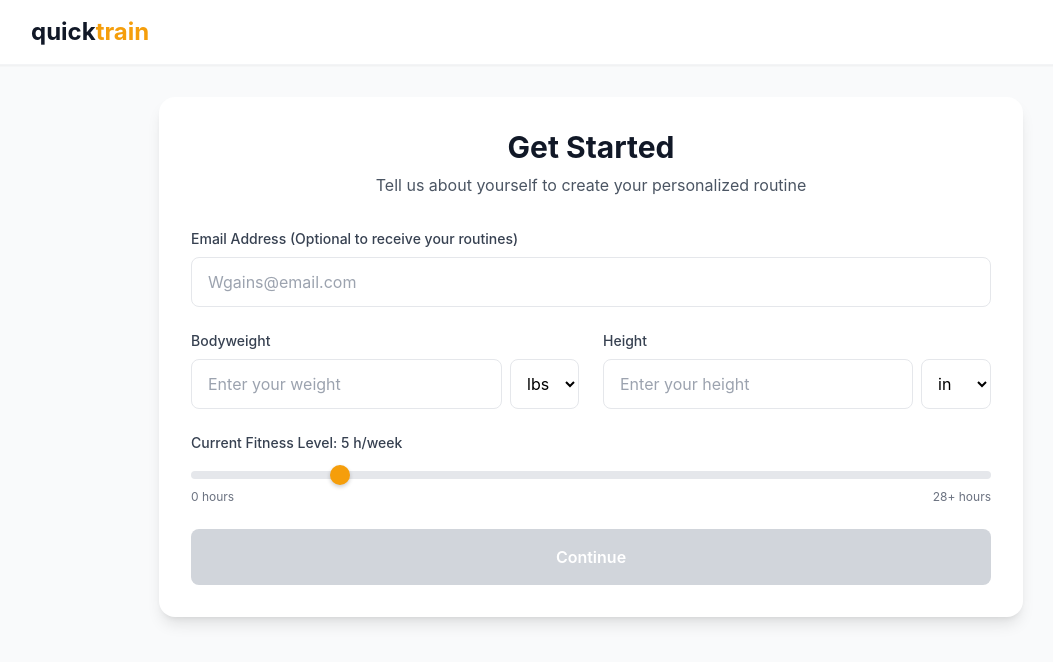
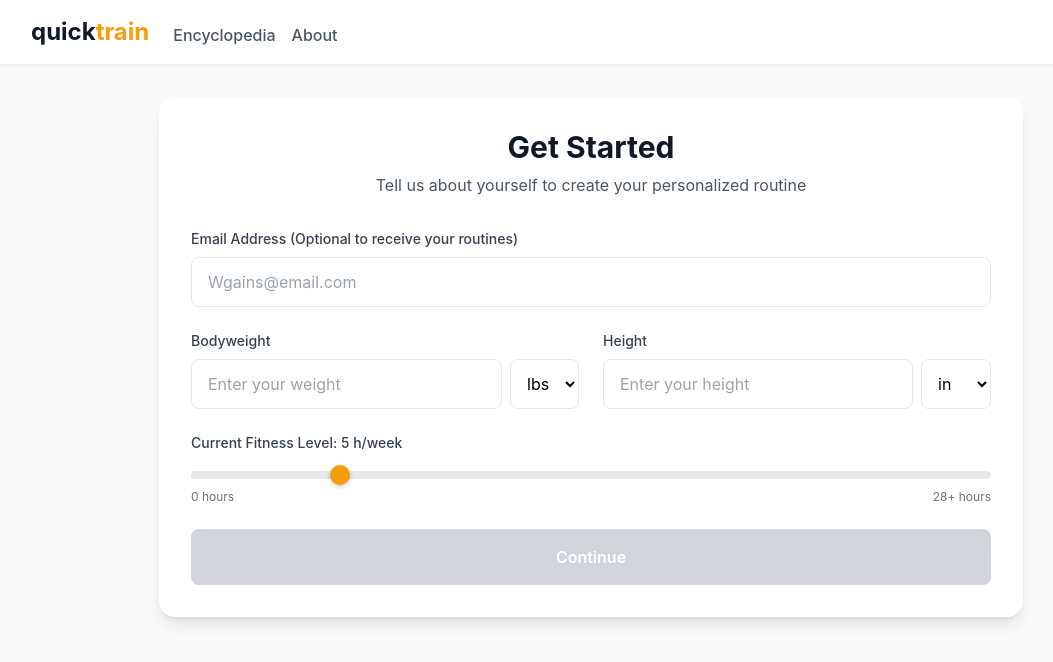
Before and after one commit to yourlocaljosh/quicktrain, a React (Vite) app: page / in a window 1280 px wide. Shown: the top 662 px of the page, without its empty margins (49-1102 px from the left). Built offline with nearby package versions, Linux system fonts and the light colour scheme.

Commit message:
Add Encyclopedia and About buttons

```diff
--- a/src/app.jsx
+++ b/src/app.jsx
@@ -1,5 +1,6 @@
 import React, { useState } from 'react';
 import { motion, AnimatePresence } from 'framer-motion';
+import { useNavigate } from 'react-router-dom';
 
 const App = () => {
   const [currentStep, setCurrentStep] = useState(1);
@@ -12,6 +13,8 @@ const App = () => {
     fitnessLevel: 5
   });
   const [selectedGoal, setSelectedGoal] = useState('');
+
+  const navigate = useNavigate();
 
   const handleInputChange = (field, value) => {
     setUserData(prev => ({
@@ -55,11 +58,28 @@ const App = () => {
   return (
     <div className="min-h-screen bg-gray-50">
       <header className="bg-white shadow-sm border-b border-gray-100">
-        <div className="max-w-6xl mx-auto px-4 py-4">
-          <h1 className="text-2xl font-bold text-gray-900">
+        <div className="max-w-6xl mx-auto px-4 py-4 flex items-center justify-start">
+          <h1
+            className="text-2xl font-bold text-gray-900 cursor-pointer flex-shrink-0"
+            onClick={() => navigate('/')}
+          >
             <span className="text-gray-900">quick</span>
             <span className="text-amber-500">train</span>
           </h1>
+          <nav className="flex space-x-4 ml-6 mt-1.5">
+            <button
+              onClick={() => navigate('/encyclopedia')}
+              className="text-gray-600 hover:text-amber-500 transition-colors duration-300 font-medium"
+            >
+              Encyclopedia
+            </button>
+            <button
+              onClick={() => navigate('/about')}
+              className="text-gray-600 hover:text-amber-500 transition-colors duration-300 font-medium"
+            >
+              About
+            </button>
+          </nav>
         </div>
       </header>
 
--- a/src/main.jsx
+++ b/src/main.jsx
@@ -2,9 +2,12 @@ import React from 'react';
 import ReactDOM from 'react-dom/client';
 import App from './app.jsx';
 import './index.css';
+import { BrowserRouter } from 'react-router-dom';
 
 ReactDOM.createRoot(document.getElementById('root')).render(
   <React.StrictMode>
-    <App />
+    <BrowserRouter>
+      <App />
+    </BrowserRouter>
   </React.StrictMode>,
 );
```
